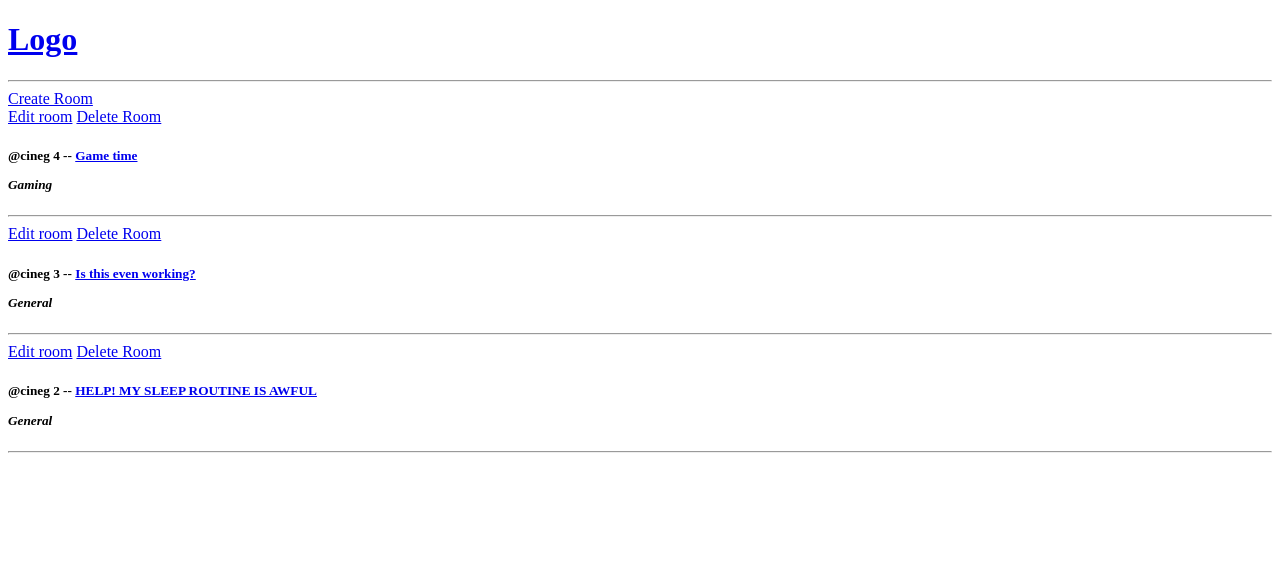
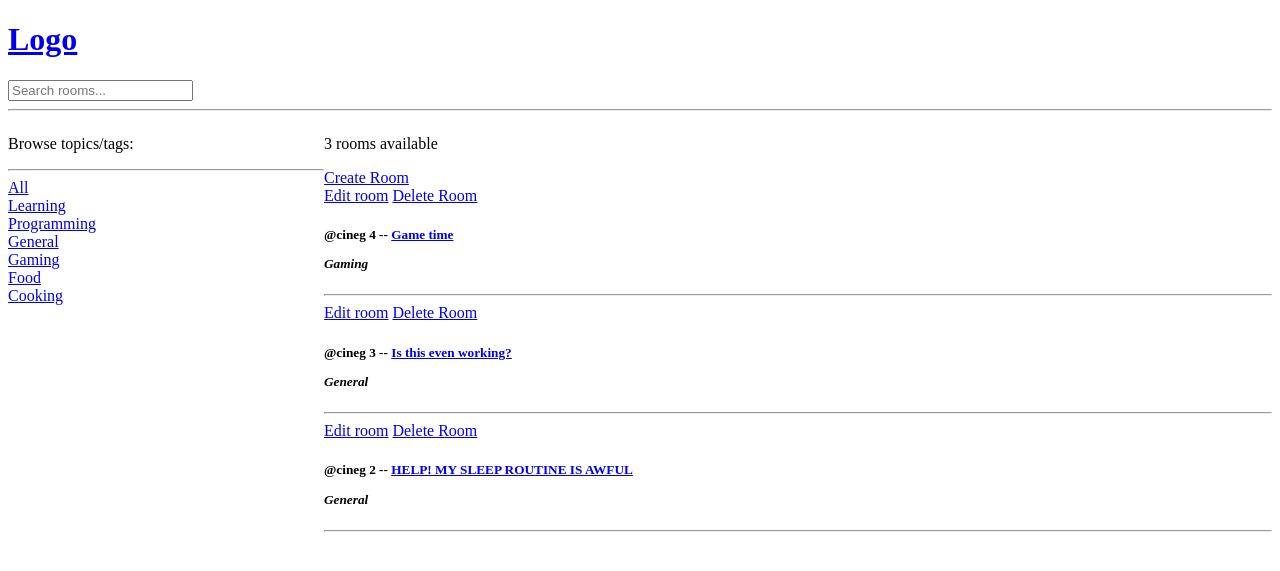
Before and after one commit to Cineg/django_forum-like_app, a Django app: page / in a window 1280 px wide. Shown: the top 571 px of the page. Run offline with Django 5.2, Linux system fonts and the light colour scheme; data comes from the database, SQL or seed files in the repository; both versions use the stored data as it was after the commit.

Commit message:
added search functionality

```diff
--- a/chatapp/base/templates/base/home.html
+++ b/chatapp/base/templates/base/home.html
@@ -1,9 +1,23 @@
 {% extends "main.html" %}
 {% block content %}
+    <main>
+        <aside>
+            <p>Browse topics/tags:</p>
+            <hr />
             <div>
+                <a href={% url "home" %}>All</a>
+            </div>
+            {% for topic in topics %}
+                <div>
+                    <a href={% url "home" %}?q={{ topic.name }}> {{ topic.name }} </a>
+                </div>
+            {% endfor %}
+        </aside>
+        <section class="chatrooms">
+            <p>{{ rooms_count }} rooms available</p>
             <a href="{% url 'create-room' %}">Create Room</a>
             {% for room in rooms %}
-            <div>
+                <article>
                     <a href="{% url 'update-room' room.id %}">Edit room</a>
                     <a href="{% url 'delete-room' room.id %}">Delete Room</a>
                     <h5>
@@ -16,6 +30,7 @@
                     </h5>
                     <hr />
                 {% endfor %}
-        </div>
-    </div>
+            </article>
+        </section>
+    </main>
 {% endblock content %}
--- a/chatapp/base/views.py
+++ b/chatapp/base/views.py
@@ -5,14 +5,24 @@ from django.http import (
     HttpResponsePermanentRedirect,
     HttpResponseRedirect,
 )
-from .models import Room
+from django.db.models import Q
+from .models import Room, Topic
 from .forms import RoomForm
 
 
 # Create your views here.
 def home(request: HttpRequest) -> HttpResponse:
-    rooms = Room.objects.all()
-    context: dict = {"rooms": rooms}
+    q: str | None = request.GET.get("q")
+    if q == None:
+        q = ""
+
+    rooms = Room.objects.filter(
+        Q(topic__name__icontains=q) | Q(name__icontains=q) | Q(description__icontains=q)
+    )
+    topics = Topic.objects.all()
+    rooms_count = rooms.count()
+
+    context: dict = {"rooms": rooms, "topics": topics, "rooms_count": rooms_count}
     return render(request, "base/home.html", context)
 
 
--- a/chatapp/chatapp/settings.py
+++ b/chatapp/chatapp/settings.py
@@ -116,7 +116,9 @@ USE_TZ = True
 # Static files (CSS, JavaScript, Images)
 # https://docs.djangoproject.com/en/5.0/howto/static-files/
 
-STATIC_URL = "static/"
+STATIC_URL = "/static/"
+
+STATICFILES_DIRS = [BASE_DIR / "static"]
 
 # Default primary key field type
 # https://docs.djangoproject.com/en/5.0/ref/settings/#default-auto-field
--- /dev/null
+++ b/chatapp/static/styles/style.css
@@ -0,0 +1,4 @@
+main {
+	display: grid;
+	grid-template-columns: 1fr 3fr;
+}
--- a/chatapp/templates/main.html
+++ b/chatapp/templates/main.html
@@ -1,11 +1,17 @@
 <!DOCTYPE html>
+{% load static %}
 <html lang="en">
     <head>
         <meta charset="UTF-8" />
         <meta name="viewport" content="width=device-width, initial-scale=1.0" />
         <title>Chatapp</title>
+        <link rel="stylesheet" href="{% static 'styles/style.css' %}" />
     </head>
     <body>
-		{% include "navigation.html" %} {% block content %} {% endblock %}
+        <header>
+            {% include "navigation.html" %}
+        </header>
+        {% block content %}
+        {% endblock content %}
     </body>
 </html>
--- a/chatapp/templates/navigation.html
+++ b/chatapp/templates/navigation.html
@@ -1,2 +1,7 @@
 <a href="/"> <h1>Logo</h1></a>
+
+<form action="{% url 'home' %}" method="get">
+	<input type="text" name="q" placeholder="Search rooms..." />
+</form>
+
 <hr />
```
Also changed, not shown: chatapp/db.sqlite3. Lines whose indentation alone changed are shown as unchanged.
